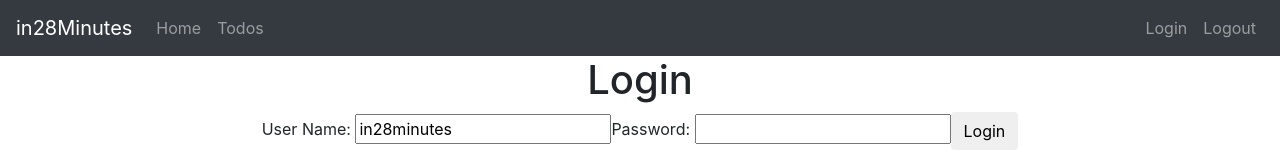
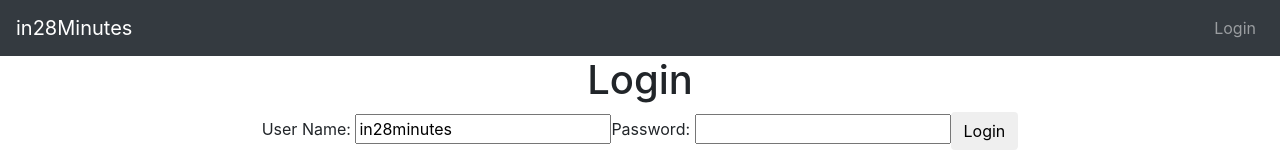
Before and after one commit to davigre/SpringBootAndReactCourse, a React (Create React App) app in the folder my-app/: page / in a window 1280 px wide. Shown: the top 160 px of the page. Built offline with nearby package versions, Linux system fonts and the light colour scheme.

Commit message:
53 - Enable Menu link based on user authentication token.

```diff
--- a/my-app/src/components/todo/AuthenticationsService.js
+++ b/my-app/src/components/todo/AuthenticationsService.js
@@ -13,6 +13,14 @@ class AuthenticationService {
 
     }
 
+    isUserLoggedIn() {
+
+        let user = sessionStorage.getItem('authenticatedUser')
+
+        return (user !== null);
+
+    }
+
 }
 
 export default new AuthenticationService()
--- a/my-app/src/components/todo/TodoApp.jsx
+++ b/my-app/src/components/todo/TodoApp.jsx
@@ -11,7 +11,7 @@ class TodoApp extends Component {
         return (
             <div className="TodoApp">
                 <Router>
-                    <HeaderComponent/>
+                    <HeaderComponentWithNavigation/>
                     <Routes>
                         <Route path="/" element={<LoginComponentWithNavigation />} />
                         <Route path="/login" element={<LoginComponentWithNavigation />} />
@@ -33,6 +33,9 @@ class HeaderComponent extends Component {
 
     render() {
 
+        const isUserLoggedIn = AuthenticationsService.isUserLoggedIn();
+        // console.log(isUserLoggedIn);
+
         return (
 
             <header>
@@ -40,12 +43,12 @@ class HeaderComponent extends Component {
                 <nav className="navbar navbar-expand-md navbar-dark bg-dark">
                     <div><a href="http://www.in28minutes.com" className='navbar-brand'>in28Minutes</a></div>
                     <ul className="navbar-nav">
-                        <li><Link className="nav-link" to="/welcome/in28minutes" >Home</Link></li>
-                        <li><Link className="nav-link" to="/todos" >Todos</Link></li>
+                        {isUserLoggedIn && <li><Link className="nav-link" to="/welcome/in28minutes" >Home</Link></li>}
+                        {isUserLoggedIn && <li><Link className="nav-link" to="/todos" >Todos</Link></li>}
                     </ul>
                     <ul className="navbar-nav navbar-collapse justify-content-end">
-                        <li><Link className="nav-link" to="/login" >Login</Link></li>
-                        <li><Link className="nav-link" to="/logout" onClick={AuthenticationsService.logout}>Logout</Link></li>
+                        {!isUserLoggedIn && <li><Link className="nav-link" to="/login" >Login</Link></li>}
+                        {isUserLoggedIn && <li><Link className="nav-link" to="/logout" onClick={AuthenticationsService.logout}>Logout</Link></li>}
                     </ul>
                 </nav>
 
@@ -229,6 +232,7 @@ class LoginComponent extends Component {
     }
 }
 
+const HeaderComponentWithNavigation = withNavigation(HeaderComponent);
 const LoginComponentWithNavigation = withNavigation(LoginComponent);
 const WelcomeComponentWithParams = withParams(WelcomeComponent);
 
```
